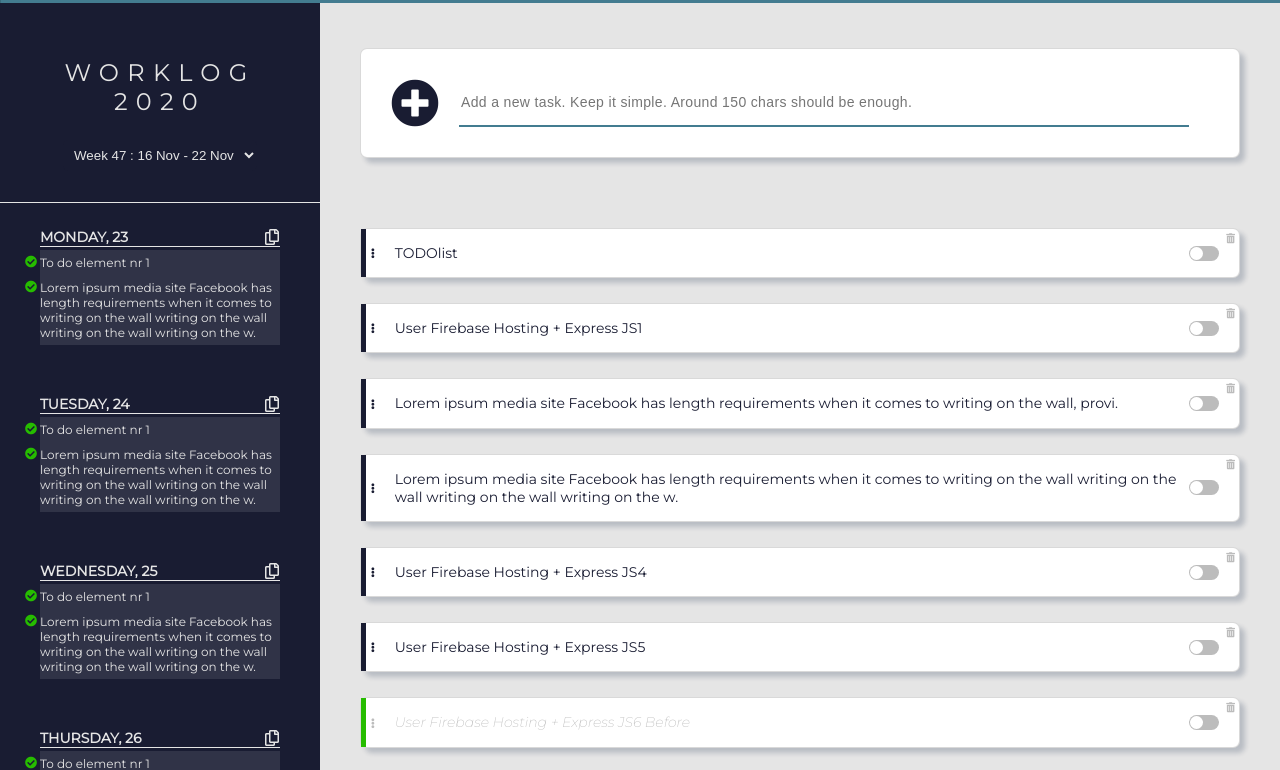
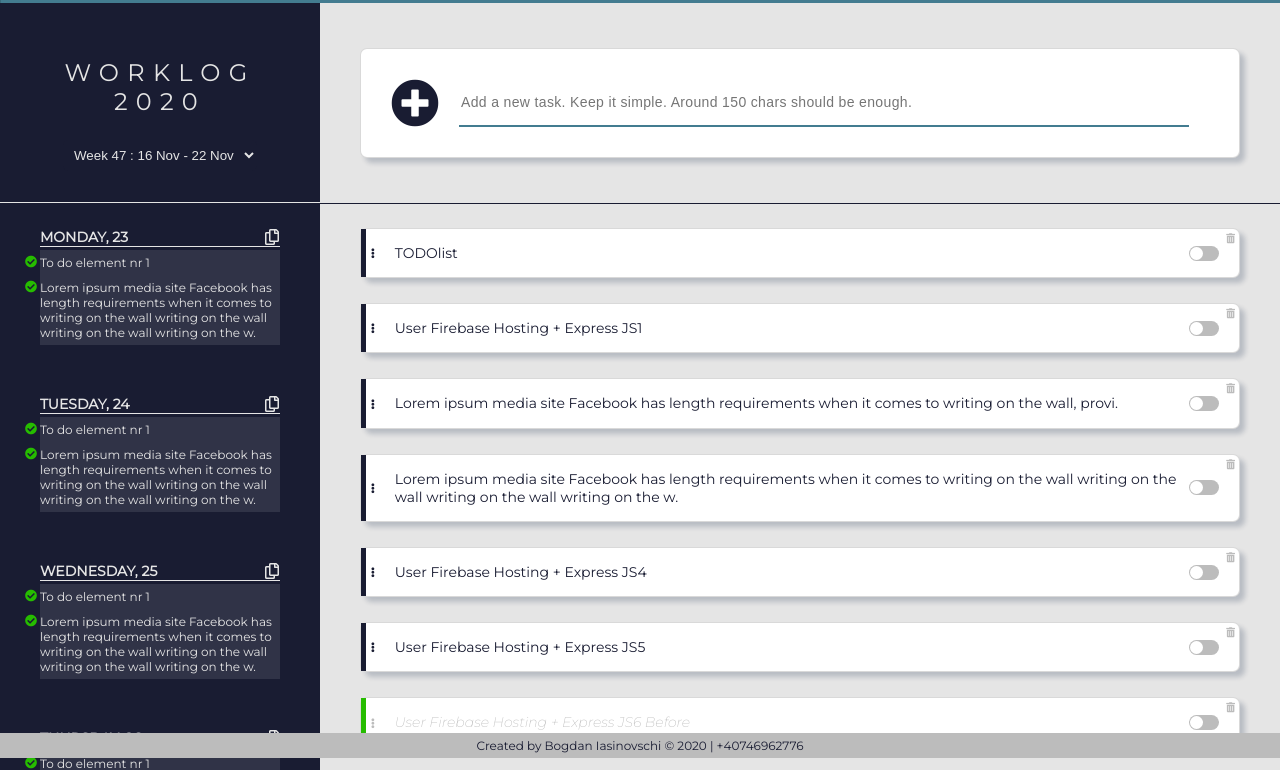
Before and after one commit to Anboias/keepworklog, a website: page index.html in a window 1280 px wide. Shown: the part 42-812 px from the top of the page. Drawn offline with Linux system fonts and the light colour scheme.

Commit message:
added footer

```diff
--- a/index.html
+++ b/index.html
@@ -424,6 +424,10 @@
       </section>
     </main>
 
+    <footer id="footer">
+      <p>Created by Bogdan Iasinovschi © 2020 | +40746962776</p>
+    </footer>
+
     <!-- Custom JS -->
     <script type="text/javascript" src="./index.js"></script>
   </body>
--- /dev/null
+++ b/scss/footer.scss
@@ -0,0 +1,18 @@
+@import './variables.scss';
+
+#footer {
+    position: fixed;
+    display: flex;
+    align-items: center;
+    height: 25px;
+    background-color: $gray;
+    bottom: 0;
+    width: 100%;
+
+    p {
+        position: relative;
+        font-size: 12px;
+        color: $leftBgColor;
+        margin: auto;
+    }
+}
--- a/scss/index.scss
+++ b/scss/index.scss
@@ -3,6 +3,7 @@
 /* HTML/BODY */
 html,
 body {
+    position: relative;
     height: 100%;
     width: 100%;
     margin: 0;
@@ -24,3 +25,4 @@ body {
 @import './todonew.scss';
 @import './todolist.scss';
 @import './weeks.scss';
+@import './footer.scss';
--- a/scss/todolist.scss
+++ b/scss/todolist.scss
@@ -4,7 +4,10 @@
 #todolist {
   margin: $rightSectionMargin;
 
+
+
   .container {
+    padding-bottom: 30px;
 
     #sortable1 {
       margin: 0;
@@ -48,7 +51,6 @@
               color: $rightFontColor;
               transform: scale(1.2);
               color: rgb(255, 29, 29);
-
             }
           }
 
--- a/scss/todonew.scss
+++ b/scss/todonew.scss
@@ -1,7 +1,7 @@
 @import './variables.scss';
 
 #todonew {
-    // border-bottom: 1px solid $leftBgColor;
+    border-bottom: 1px solid $leftBgColor;
     margin: $rightSectionMargin;
     height: 100%;
     max-width: 1000px;
--- a/scss/weeks.scss
+++ b/scss/weeks.scss
@@ -1,7 +1,9 @@
 @import './variables.scss';
 
 #weeks {
+
     .container {
+        padding-bottom: 30px;
 
         .weekday {
             position: relative;
```
Also changed, not shown: css/footer.css (added), css/index.css, css/todolist.css, css/todonew.css, css/weeks.css, 5 other files.
